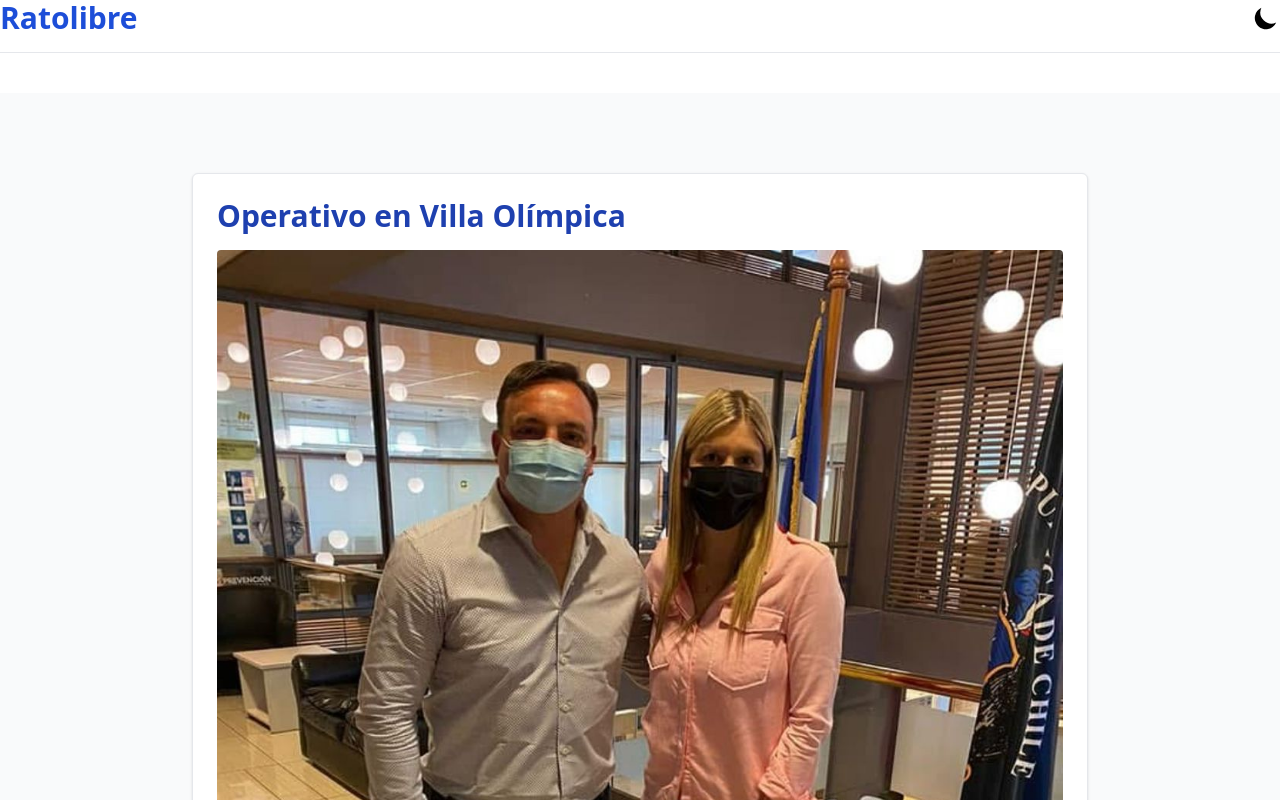
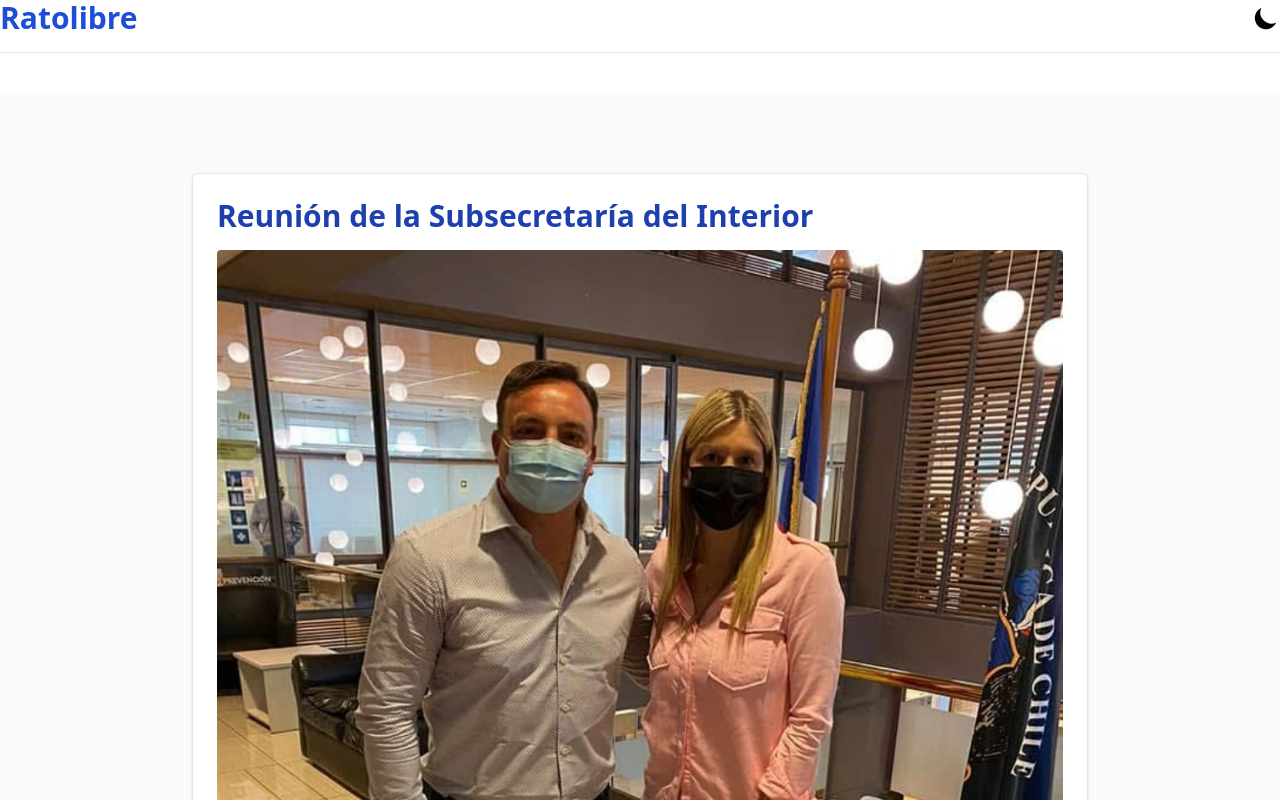
Before and after one commit to Eoloth/ratolibre, a React (Create React App) app: page /evento/subsecretaria in a window 1280 px wide. Shown: the top 800 px of the page. Built offline with nearby package versions, Linux system fonts and the light colour scheme.

Commit message:
cambiadad escripcion de eventos AOS

```diff
--- a/src/components/EventoBase.jsx
+++ b/src/components/EventoBase.jsx
@@ -12,13 +12,20 @@ const EventoBase = ({ titulo, imagen, alt, parrafos, children }) => {
           {imagen && (
             <img src={imagen} alt={alt} className="w-full h-auto rounded mb-4" />
           )}
+
           {parrafos.map((texto, idx) => (
-            <p key={idx} className="mb-4 text-gray-700 dark:text-gray-200">{texto}</p>
+            <p key={idx} className="mb-4 text-gray-700 dark:text-gray-200">
+              {texto}
+            </p>
           ))}
+
+          {/* Contenido adicional pasado como children */}
           {children}
+
+          {/* Footer fijo con link al perfil de Aldo */}
+          <EventoFooter />
         </div>
       </div>
-      <EventoFooter />
     </>
   );
 };
--- a/src/pages/eventos/EventoClaudioBravo.jsx
+++ b/src/pages/eventos/EventoClaudioBravo.jsx
@@ -1,8 +1,7 @@
 // Contenido JSX simulado para Claudio Bravoimport React from 'react';
 import React from 'react';
-import { Link } from 'react-router-dom';
 import EventoBase from '../../components/EventoBase';
-import EventoFooter from '../../components/EventoFooter';
+
 
 const EventoClaudioBravo = () => {
   const parrafos = [
@@ -16,13 +15,13 @@ const EventoClaudioBravo = () => {
 
   return (
     <EventoBase
-      titulo="Operativo en Villa Olímpica"
+      titulo="Visita de Claudio Bravo"
       imagen="/images/claudio_bravo.jpg"
-      alt="Villa Olímpica"
+      alt="Claudio Bravo"
       parrafos={parrafos}
     >
 
-      <EventoFooter />
+
     </EventoBase>
   );
 };
--- a/src/pages/eventos/EventoDimeiggs.jsx
+++ b/src/pages/eventos/EventoDimeiggs.jsx
@@ -1,8 +1,6 @@
-// Contenido JSX simulado para Dimeiggsimport React from 'react';
 import React from 'react';
-import { Link } from 'react-router-dom';
 import EventoBase from '../../components/EventoBase';
-import EventoFooter from '../../components/EventoFooter';
+
 
 const EventoDimeiggs = () => {
   const parrafos = [
@@ -14,16 +12,17 @@ const EventoDimeiggs = () => {
     'El operativo incluyó la supervisión de accesos, control de multitudes y atención a emergencias, asegurando una experiencia segura para todos los presentes.',
     'La coordinación del equipo de seguridad fue fundamental para el éxito del evento, permitiendo que las familias disfrutaran de un día de compras sin contratiempos.',
   ];
+
   return (
     <EventoBase
-      titulo="Operativo en Villa Olímpica"
+      titulo="Operativo en Dimeiggs"
       imagen="/images/Dimeiggs.jpg"
-      alt="Villa Olímpica"
+      alt="Dimeiggs"
       parrafos={parrafos}
     >
 
-      <EventoFooter />
     </EventoBase>
   );
 };
+
 export default EventoDimeiggs;
--- a/src/pages/eventos/EventoDisneyOnIce.jsx
+++ b/src/pages/eventos/EventoDisneyOnIce.jsx
@@ -1,6 +1,4 @@
 import React from 'react';
-import { Link } from 'react-router-dom';
-import EventoFooter from '../../components/EventoFooter';
 import EventoBase from '../../components/EventoBase';
 
 const EventoDisneyOnIce = () => {
@@ -16,13 +14,12 @@ const EventoDisneyOnIce = () => {
   ];
   return (
     <EventoBase
-      titulo="Operativo en Villa Olímpica"
+      titulo="Disney On Ice en Chile"
       imagen="/images/disney_on_ice.jpg"
-      alt="Villa Olímpica"
+      alt="Disney On Ice"
       parrafos={parrafos}
     >
 
-      <EventoFooter />
     </EventoBase>
   );
 };
--- a/src/pages/eventos/EventoFaenasMineras.jsx
+++ b/src/pages/eventos/EventoFaenasMineras.jsx
@@ -1,7 +1,6 @@
 import React from 'react';
-import { Link } from 'react-router-dom';
 import EventoBase from '../../components/EventoBase';
-import EventoFooter from '../../components/EventoFooter';
+
 
 const EventoFaenasMineras = () => {
   const parrafos = [
@@ -16,13 +15,13 @@ const EventoFaenasMineras = () => {
 
   return (
     <EventoBase
-      titulo="Operativo en Villa Olímpica"
+      titulo="Operativo en Faenas Mineras"
       imagen="/images/minera.jpg"
-      alt="Villa Olímpica"
+      alt="Faenas Mineras"
       parrafos={parrafos}
     >
 
-      <EventoFooter />
+
     </EventoBase>
   );
 };
--- a/src/pages/eventos/EventoLollapalooza.jsx
+++ b/src/pages/eventos/EventoLollapalooza.jsx
@@ -1,7 +1,7 @@
 import React from 'react';
-import { Link } from 'react-router-dom';
+
 import EventoBase from '../../components/EventoBase';
-import EventoFooter from '../../components/EventoFooter';
+
 
 const EventoLollapalooza = () => {
   const parrafos = [
@@ -10,8 +10,11 @@ const EventoLollapalooza = () => {
     <>
       <strong>Aldo Olivero Soto</strong> fue parte del equipo de seguridad del evento, cumpliendo funciones de
       coordinación y supervisión de accesos controlados, asegurando la seguridad de los asistentes y el correcto desarrollo del festival.
-      Puedes ver el perfil completo de <Link to="/personas/aldo-olivero-soto" className="text-blue-700 underline">Aldo Olivero Soto</Link>.
-  </>
+  </>,
+    'El evento se llevó a cabo durante tres días, del 18 al 20 de marzo de 2022, y fue un éxito rotundo, con una gran afluencia de público y una atmósfera vibrante.',
+    'El festival Lollapalooza es uno de los eventos musicales más importantes del mundo, y su edición en Chile es una de las más esperadas por los fanáticos de la música.',
+    'La seguridad del evento fue una prioridad, y el equipo de seguridad trabajó arduamente para garantizar la seguridad de todos los asistentes.',
+    'El festival Lollapalooza 2022 en Chile fue un evento inolvidable, lleno de música, diversión y seguridad.',
   ];
   return (
     <EventoBase
@@ -20,7 +23,7 @@ const EventoLollapalooza = () => {
       alt="Lollapalooza"
       parrafos={parrafos}
     >
-      <EventoFooter />
+
    </EventoBase>
   );
 };
--- a/src/pages/eventos/EventoMeiggs.jsx
+++ b/src/pages/eventos/EventoMeiggs.jsx
@@ -1,7 +1,6 @@
 import React from 'react';
-import { Link } from 'react-router-dom';
 import EventoBase from '../../components/EventoBase';
-import EventoFooter from '../../components/EventoFooter';
+
 
 const EventoMeiggs = () => {
   const parrafos = [
@@ -10,17 +9,19 @@ const EventoMeiggs = () => {
     <>
     <strong>Aldo Olivero Soto</strong> formó parte del dispositivo de seguridad, colaborando en patrullajes preventivos
           y control de accesos peatonales durante los operativos municipales de la temporada navideña.
-          </>
+          </>,
+    'El operativo se realizó en conjunto con Carabineros de Chile y la Policía de Investigaciones (PDI), quienes realizaron controles de identidad y fiscalizaciones a locales comerciales.',
+    'El objetivo del operativo fue garantizar la seguridad de los asistentes y el correcto desarrollo de las actividades comerciales en la zona.',
   ];
   return (
     <EventoBase
-      titulo="Operativo en Villa Olímpica"
+      titulo="Operativo de Seguridad en Meiggs"
       imagen="/images/meiggs.jpg"
-      alt="Villa Olímpica"
+      alt="Operativo de Seguridad en Meiggs"
       parrafos={parrafos}
     >
 
-      <EventoFooter />
+
     </EventoBase>
   );
 };
--- a/src/pages/eventos/EventoMileyCyrus.jsx
+++ b/src/pages/eventos/EventoMileyCyrus.jsx
@@ -1,8 +1,6 @@
 // Contenido JSX simulado para Miley Cyrus// src/pages/eventos/EventoMileyCyrus.jsx
 import React from 'react';
-import { Link } from 'react-router-dom';
 import EventoBase from '../../components/EventoBase';
-import EventoFooter from '../../components/EventoFooter';
 
 const EventoMileyCyrus = () => {
   const parrafos = [
@@ -11,19 +9,21 @@ const EventoMileyCyrus = () => {
       <strong>Aldo Olivero Soto</strong> fue uno de los responsables en terreno para supervisar el acceso seguro del público
             y resguardar las zonas de backstage durante la presentación.{" "}
 
-    </>
+    </>,
+    'El evento fue un éxito rotundo, con una gran asistencia y una atmósfera electrizante. La seguridad fue fundamental para garantizar la tranquilidad de todos los asistentes.',
+    'El equipo de seguridad trabajó en conjunto con las autoridades locales para asegurar que todo transcurriera sin inconvenientes.',
   ];
 
 
   return (
     <EventoBase
-      titulo="Operativo en Villa Olímpica"
+      titulo="Concierto de Miley Cyrus en Chile"
       imagen="/images/miley_cyrus.jpg"
-      alt="Villa Olímpica"
+      alt="Miley Cyrus en Chile"
       parrafos={parrafos}
     >
 
-      <EventoFooter />
+
     </EventoBase>
   );
 };
--- a/src/pages/eventos/EventoRonaldinho.jsx
+++ b/src/pages/eventos/EventoRonaldinho.jsx
@@ -1,5 +1,4 @@
 import React from 'react';
-import { Link } from 'react-router-dom';
 import EventoBase from '../../components/EventoBase';
 
 const EventoRonaldinho = () => {
--- a/src/pages/eventos/EventoSubsecretaria.jsx
+++ b/src/pages/eventos/EventoSubsecretaria.jsx
@@ -1,7 +1,6 @@
 import React from 'react';
-import { Link } from 'react-router-dom';
 import EventoBase from '../../components/EventoBase';
-import EventoFooter from '../../components/EventoFooter';
+
 
 const EventoSubsecretaria = () => {
   const parrafos = [
@@ -21,13 +20,20 @@ const EventoSubsecretaria = () => {
   ];
   return (
     <EventoBase
-      titulo="Operativo en Villa Olímpica"
+      titulo="Reunión de la Subsecretaría del Interior"
       imagen="/images/subsecretaria.jpg"
-      alt="Villa Olímpica"
+      alt="Evento de la Subsecretaría del Interior"
+      fecha="15 de marzo de 2023"
+      lugar="Santiago, Chile"
+      descripcion="Ceremonia oficial organizada por la Subsecretaría del Interior, donde se abordaron temas de seguridad ciudadana y cohesión comunitaria."
+      subtitulo="Evento de la Subsecretaría del Interior"
+      subtitulo2="Ceremonia oficial"
+      subtitulo3="Santiago, Chile"
+
       parrafos={parrafos}
     >
 
-      <EventoFooter />
+
     </EventoBase>
   );
 };
--- a/src/pages/eventos/EventoVillaOlimpica.jsx
+++ b/src/pages/eventos/EventoVillaOlimpica.jsx
@@ -1,7 +1,6 @@
 import React from 'react';
-import { Link } from 'react-router-dom';
 import EventoBase from '../../components/EventoBase';
-import EventoFooter from '../../components/EventoFooter';
+
 
 const EventoVillaOlimpica = () => {
   const parrafos = [
@@ -25,7 +24,7 @@ const EventoVillaOlimpica = () => {
       parrafos={parrafos}
     >
 
-      <EventoFooter />
+
     </EventoBase>
   );
 };
```
